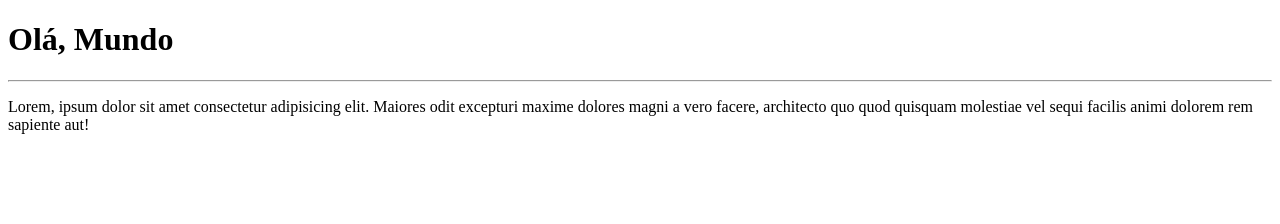
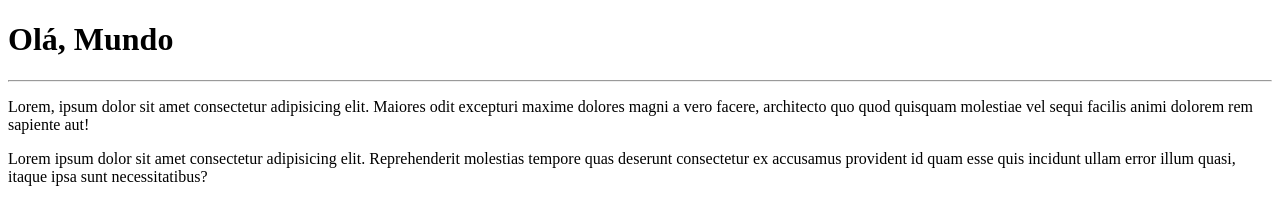
Before and after one commit to jorgemanhas/Ola-Mundo, a plain HTML site: page site-exemplo/index.html in a window 1280 px wide. Drawn offline with Linux system fonts and the light colour scheme.

Commit message:
Adicionei um parágrafo
teste para atalho

```diff
--- a/site-exemplo/index.html
+++ b/site-exemplo/index.html
@@ -10,6 +10,9 @@
     <h1>Olá, Mundo</h1>
     <hr>
     <p>Lorem, ipsum dolor sit amet consectetur adipisicing elit. Maiores odit excepturi maxime dolores magni a vero facere, architecto quo quod quisquam molestiae vel sequi facilis animi dolorem rem sapiente aut!</p>
+    <p>
+        Lorem ipsum dolor sit amet consectetur adipisicing elit. Reprehenderit molestias tempore quas deserunt consectetur ex accusamus provident id quam esse quis incidunt ullam error illum quasi, itaque ipsa sunt necessitatibus?
+    </p>
 
 </body>
 </html>
```
